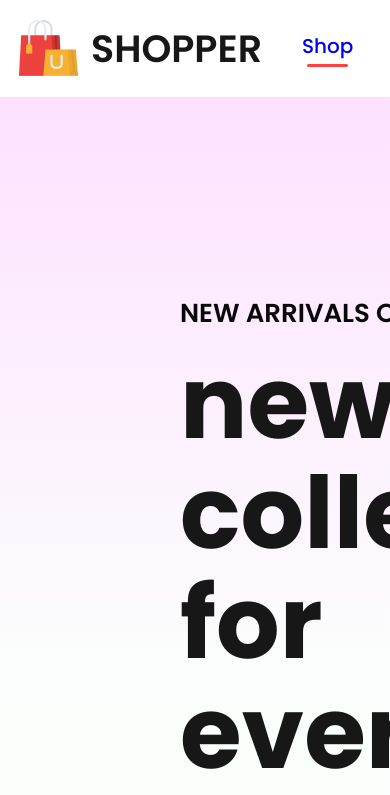
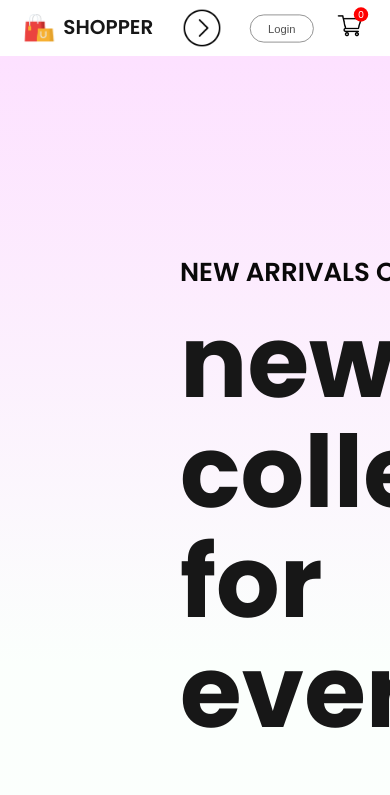
Before and after one commit to jairock007/e-commerce-website, a React (Create React App) app in the folder frontend/: page / in a window 390 px wide. Shown: the top 795 px of the page. Built offline with nearby package versions, Linux system fonts and the light colour scheme.

Commit message:
responsive navbar

```diff
--- a/frontend/src/Components/Navbar/Navbar.css
+++ b/frontend/src/Components/Navbar/Navbar.css
@@ -3,6 +3,7 @@
     justify-content: space-around;
     padding: 16px;
     box-shadow: 0 1px 3px -2px black;
+    align-items: center;
 }
 .nav-logo {
     display: flex;
@@ -72,3 +73,98 @@
     background: red;
     color: white;
 }
+.nav-dropdown {
+    display: none;
+}
+@media (max-width:1280px) {
+    .navbar {
+        padding: 12px 50px;
+    }
+    .navbar img {
+        width: 40px;
+    }
+    .nav-logo p {
+        font-size: 25px;
+    }
+    .nav-menu {
+        gap: 30px;
+        font-size: 16px;
+    }
+    .nav-login-cart {
+        gap: 30px;
+    }
+    .nav-login-cart button {
+        width: 120px;
+        height: 45px;
+        font-size: 16px;
+    }
+    .nav-cart-count {
+        margin-left: -40px;
+        font-size: 12px;
+    }
+}
+@media (max-width:1024px) {
+    .navbar {
+        padding: 12px 30px;
+    }
+    .nav-menu {
+        gap: 25px;
+    }
+    .nav-login-cart button {
+        width: 80px;
+        height: 35px;
+        font-size: 14px;
+    }
+    .nav-login-cart img {
+        width: 30px;
+    }
+    .nav-cart-count {
+        width: 18px;
+        height: 18px;
+    }
+
+}
+@media (max-width:800px) {
+    .navbar {
+        padding: 10px 0px;
+
+    }
+    .nav-dropdown {
+        display: block;
+        width: 30px;
+        rotate: -90deg;
+        transition: 0.5s;
+    }
+    .nav-menu {
+        display: none;
+        height: 80px;
+        width: 100%;
+        position: absolute;
+        background-color: white;
+        justify-content: center;
+        top: 50px;
+    }
+    .nav-menu-visible {
+        display: flex;
+    }
+    .nav-dropdown.open {
+        transform: rotate(90deg);
+    }
+
+}
+@media (max-width:500px) {
+    .navbar {
+        padding: 8px 0px;
+        gap: 0;
+    }
+    .nav-logo {
+        transform: scale(0.8);
+    }
+    .nav-menu {
+        height: 70px;
+        top: 50px;
+    }
+    .nav-login-cart {
+        transform: scale(0.8);
+    }
+}
--- a/frontend/src/Components/Navbar/Navbar.jsx
+++ b/frontend/src/Components/Navbar/Navbar.jsx
@@ -1,13 +1,20 @@
-import React, { useContext, useState } from "react";
+import React, { useContext, useRef, useState } from "react";
 import "./Navbar.css";
 import logo from "../Assets/logo.png";
 import cart_icon from "../Assets/cart_icon.png";
 import { Link } from "react-router-dom";
 import { ShopContext } from "../../Context/ShopContext";
+import nav_dropdown from "../Assets/nav_dropdown.png";
 
 const NavBar = () => {
   const [menu, setMenu] = useState("shop");
   const { getTotalCartItems } = useContext(ShopContext);
+  const menuRef = useRef();
+
+  const dropdown_toggle = (e) => {
+    menuRef.current.classList.toggle("nav-menu-visible");
+    e.target.classList.toggle("open");
+  };
 
   return (
     <div className="navbar">
@@ -15,7 +22,13 @@
         <img src={logo} alt="" />
         <p>SHOPPER</p>
       </div>
-      <ul className="nav-menu">
+      <img
+        className="nav-dropdown"
+        onClick={dropdown_toggle}
+        src={nav_dropdown}
+        alt=""
+      />
+      <ul ref={menuRef} className="nav-menu">
         <li
           onClick={() => {
             setMenu("shop");
```
